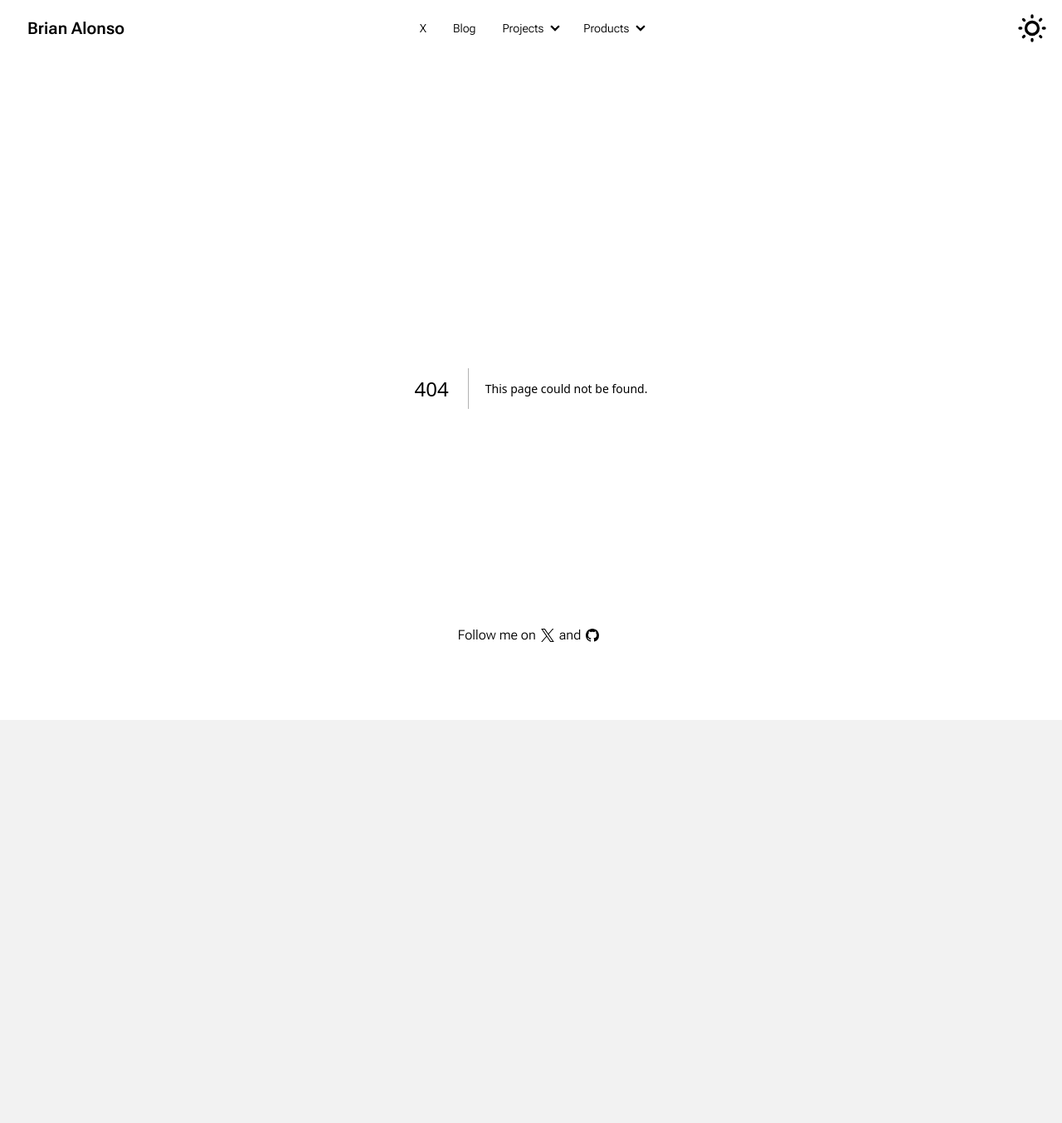
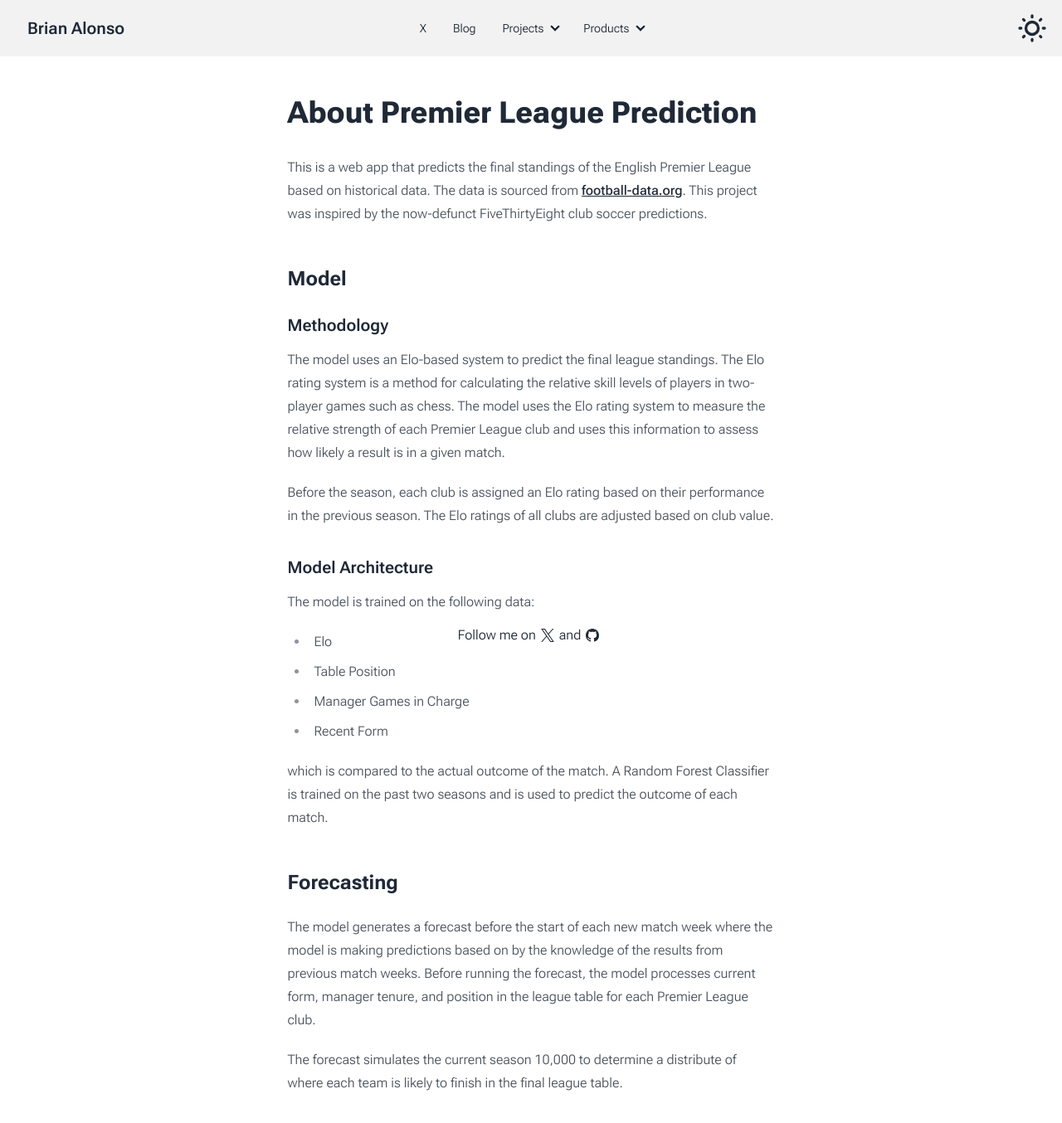
Before and after one commit to bealonso2/site, a Next.js app: page /pl-prediction/about in a window 1280 px wide. Before the commit this address had no page. Shown: the top 1354 px of the page at 83% size. Before the commit the page ends 868 px from the top, so only its background shows below. Built offline with nearby package versions, Linux system fonts and the light colour scheme.

Commit message:
Initial update with premier league prediction about section

```diff
--- /dev/null
+++ b/app/pl-prediction/about/page.tsx
@@ -0,0 +1,107 @@
+import PageContainer from "@/components/layout/PageContainer";
+
+export default function About() {
+  return (
+    <PageContainer>
+      <article className="prose mx-auto">
+        <h1>About Premier League Prediction</h1>
+        <p>
+          This is a web app that predicts the final standings of the English
+          Premier League based on historical data. The data is sourced from{" "}
+          <a
+            href="
+            https://www.football-data.org
+            "
+            target="_blank"
+            rel="noopener noreferrer"
+          >
+            football-data.org
+          </a>
+          . This project was inspired by the now-defunct{" "}
+          <a
+            href="https://projects.fivethirtyeight.com/soccer-predictions/premier-league/"
+            target="_blank"
+            rel="noopener noreferrer"
+            className="link"
+          ></a>
+          FiveThirtyEight club soccer predictions.
+        </p>
+        <h2>Model</h2>
+        <h3>Methodology</h3>
+        <p>
+          The model uses an Elo-based system to predict the final league
+          standings. The Elo rating system is a method for calculating the
+          relative skill levels of players in two-player games such as chess.
+          The model uses the Elo rating system to measure the relative strength
+          of each Premier League club and uses this information to assess how
+          likely a result is in a given match.
+        </p>
+        <p>
+          Before the season, each club is assigned an Elo rating based on their
+          performance in the previous season. The Elo ratings of all clubs are
+          adjusted based on club value.
+        </p>
+        {/* <h4>Elo Calculation</h4>
+        <p>
+          The model uses the following formula to calculate the Elo rating for
+          each club:
+        </p>
+        <pre>
+          <code>
+            R<sub>n</sub> = R<sub>o</sub> + K * (W - E)
+          </code>
+        </pre> */}
+        <h3>Model Architecture</h3>
+        <p>The model is trained on the following data:</p>
+        <ul>
+          <li>Elo</li>
+          <li>Table Position</li>
+          <li>Manager Games in Charge</li>
+          <li>Recent Form</li>
+        </ul>
+        <p>
+          which is compared to the actual outcome of the match. A Random Forest
+          Classifier is trained on the past two seasons and is used to predict
+          the outcome of each match.
+        </p>
+        <h2>Forecasting</h2>
+        <p>
+          The model generates a forecast before the start of each new match week
+          where the model is making predictions based on by the knowledge of the
+          results from previous match weeks. Before running the forecast, the
+          model processes current form, manager tenure, and position in the
+          league table for each Premier League club.
+        </p>
+        <p>
+          The forecast simulates the current season 10,000 to determine a
+          distribute of where each team is likely to finish in the final league
+          table.
+        </p>
+        <h2>Other Ideas</h2>
+        <p>
+          It would be great to incorporate goals into the model. Right now the
+          model has no concept of a margin of victory. More seasons of data
+          could also be used to train the model. At the beginning of the season,
+          the model looks too much like a table of the clubs market value.
+        </p>
+        <h2 className="">Model Revisions</h2>
+        <table className="table">
+          <thead>
+            <tr>
+              <th className="text-lg">Version</th>
+              <th className="text-lg">Date</th>
+              <th className="text-lg">Changes</th>
+            </tr>
+          </thead>
+          <tbody>
+            <tr>
+              <td>1.0</td>
+              <td>2024-08-16</td>
+              <td>Initial Elo-based model</td>
+            </tr>
+          </tbody>
+        </table>
+      </article>
+    </PageContainer>
+  );
+}
--- a/package.json
+++ b/package.json
@@ -21,6 +21,7 @@
     "uuid": "^10.0.0"
   },
   "devDependencies": {
+    "@tailwindcss/typography": "^0.5.14",
     "@types/d3": "^7.4.3",
     "@types/node": "^20",
     "@types/react": "^18",
--- a/tailwind.config.ts
+++ b/tailwind.config.ts
@@ -24,7 +24,7 @@ const config: Config = {
       },
     },
   },
-  plugins: [require("daisyui")],
+  plugins: [require("@tailwindcss/typography"), require("daisyui")],
   daisyui: {
     themes: ["dark", "light"],
     // themes: [
```
Also changed, not shown: 1 other file (tests, documents, lock files or other folders).
